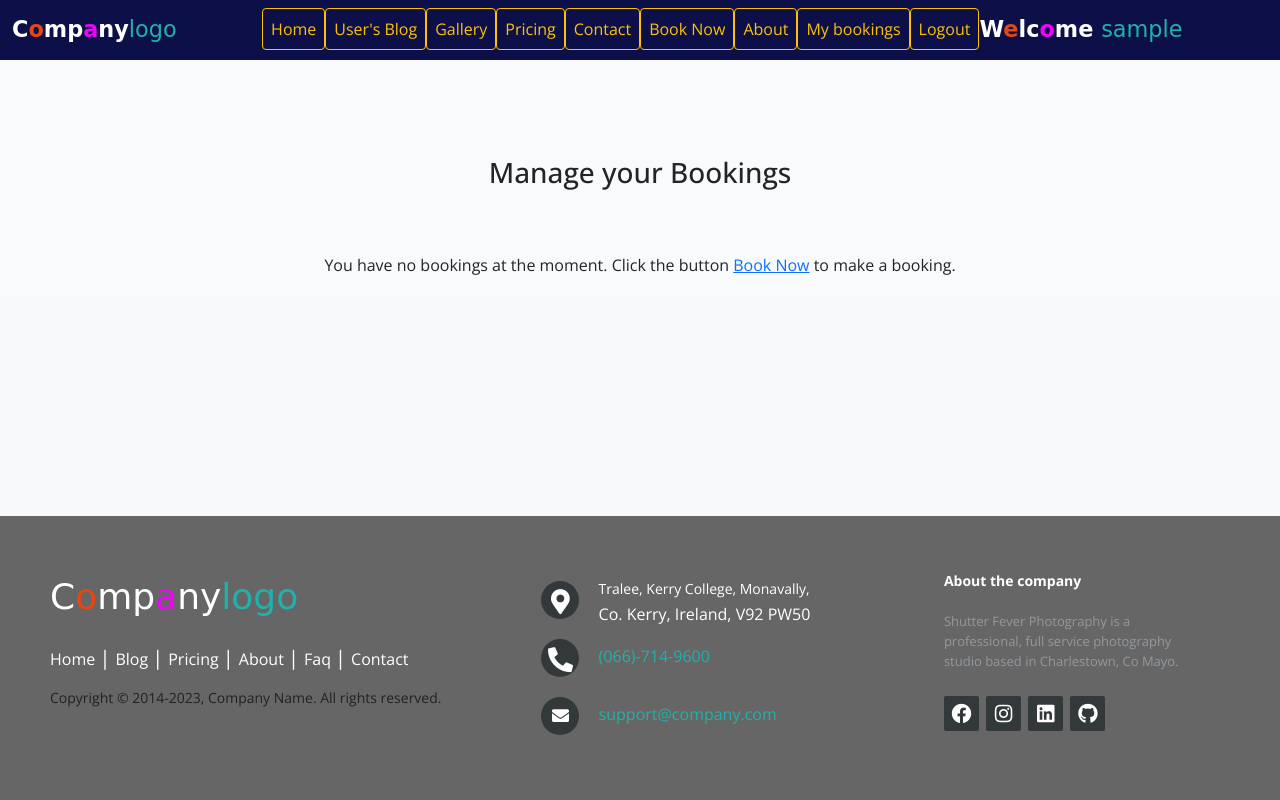
After one commit to SergiyKochenko/portfolio-project-four, a Django app: page /bookings/ in a window 1280 px wide. The commit adds this page. Run offline with Django 3.2, Linux system fonts and the light colour scheme; the visitor is signed in with stand-in values (Sample User, id 1); data that the repository does not hold is empty; some web fonts are replaced.

Commit message:
add booking

```diff
--- a/blog/urls.py
+++ b/blog/urls.py
@@ -10,6 +10,14 @@ admin.site.index_title= 'Admin Site'
 # ==================
 urlpatterns = [
     path('', views.PostList.as_view(), name='home'),
+
+    path('services/', views.services, name="services"),
+    path('booknow/', views.booknow, name="booknow"),
+    path('bookings/', views.bookings, name='bookings'),
+    path('change/<int:booking_id>/', views.change_booking, name='change_booking'),
+    path('delete-booking/<int:booking_id>/', views.delete_booking, name='delete_booking'),
+
+
     path('about/', views.about_page, name='about'),
     path('usersblog/', views.usersblog_page, name='usersblog'),
     path('create-post/', views.create_post, name='create-post'),
@@ -21,4 +29,6 @@ urlpatterns = [
     path('post-delete/<str:slug>/', views.delete_post, name='blog-delete'),
     path('<str:slug>', views.usersblog_detail, name='usersblog_detail'),
     path('<slug:slug>/', views.PostDetail.as_view(), name='post_detail'),
+
+
 ]
--- a/blog/views.py
+++ b/blog/views.py
@@ -6,9 +6,12 @@ from .models import Post
 from .forms import CommentForm, CreatePostForm, PostUpdateForm
 from django.contrib import messages
 
+# =================================
 
+from .forms import BookingForm
+from .models import Booking
 
-
+# ===============================
 
 
 def about_page(request):
@@ -122,6 +125,90 @@ def contact_page(request):
 
 
 
+# ==============================================================================
+
+def services(request):
+    """
+    This view renders to the user the services page.
+    """
+    services = Service.objects.all()
+    return render(request, 'services.html', {'services': services})
+
+
+def booknow(request):
+    """The view for the booking page. If user is logged in it renders the
+    booknow.html, otherwise it redirects user to the login page or signup page.
+    """
+    if request.method == 'POST':
+        form = BookingForm(request.POST)
+        if form.is_valid():
+            booking_form = form.save(commit=False)
+            booking_form.user = request.user
+            booking_form.save()
+            return redirect('bookings')
+        else:
+            messages.error(request, "Please enter correct data")
+            return render(request, 'booknow.html', {'form': form})
+    form = BookingForm()
+    return render(request, 'booknow.html', {'form': form})
+
+
+def bookings(request):
+    """This view checks if user is logged in and renders the
+    bookings.html page which shows user bookings and otherwise
+    it redirects to the signup page
+    """
+    if request.user.is_authenticated:
+        bookings = Booking.objects.filter(user=request.user)
+        context = {
+           'bookings': bookings
+        }
+        return render(request, 'bookings.html', context)
+    else:
+        return redirect('../accounts/signup')
+
+
+def change_booking(request, booking_id):
+    """The view that renders the change_booking page where the user can
+    update a current booking.
+    """
+    record = get_object_or_404(Booking, id=booking_id)
+
+    if request.method == 'POST':
+        form = BookingForm(request.POST, instance=record)
+        if form.is_valid():
+            form.save()
+            messages.success(request, 'You succesfully updated your booking.')
+            return redirect('bookings')
+        else:
+            return render(request, 'change-booking.html', {'form': form})
+    form = BookingForm(instance=record)
+    context = {'form': form, 'record': record}
+    return render(request, 'change-booking.html', context)
+
+
+def delete_booking(request, booking_id):
+    """
+    Function enables user to delete a booking record
+    """
+
+    record = get_object_or_404(Booking, id=booking_id)
+    if request.method == "POST":
+        form = BookingForm(request.POST, instance=record)
+        if record.delete():
+            messages.success(request, 'Your booking has been deleted.')
+            return redirect('bookings')
+
+    form = BookingForm(instance=record)
+    context = {
+        'form': form, 'record': record}
+    return render(request, 'delete-booking.html', context)
+
+
+# =====================================================================
+
+
+
 
 class PostList(generic.ListView):
     model = Post
--- a/templates/account/logout.html
+++ b/templates/account/logout.html
@@ -6,7 +6,7 @@
 
 {% block content %}
 
-<style>
+<!-- <style>
 
 .bg-success {
     background-color: #f1f4f3!important;
@@ -54,7 +54,7 @@ form{
 	background-color: #008080;
 	color:#fff;
 }
-</style>
+</style> -->
 
 <div  class="row main-content bg-success text-center text-font">
   <div class="row">
--- a/templates/base.html
+++ b/templates/base.html
@@ -45,47 +45,53 @@
 
 
                     <li class="nav-item">
-                        <a class="nav-link {% if request.path == '/' %}active{% endif %} butn text-font" aria-current="page" href="{% url 'home' %}">Home</a>
+                        <a class="btn btn-outline-warning book-now d-inline-flex p-2 d-none d-lg-flex{% if request.path == '/' %}active{% endif %}" aria-current="page" href="{% url 'home' %}">Home</a>
                     </li>
 
                     <li class="nav-item">
-                        <a class="nav-link {% if request.path == '/usersblog/' %}active{% endif %} butn text-font" aria-current="page" href="{% url 'usersblog' %}">User's Blog</a>
+                        <a class="btn btn-outline-warning book-now d-inline-flex p-2 d-none d-lg-flex{% if request.path == '/usersblog/' %}active{% endif %}" aria-current="page" href="{% url 'usersblog' %}">User's Blog</a>
                     </li>
 
                     <li class="nav-item">
-                        <a class="nav-link {% if request.path == '/gallery/' %}active{% endif %} butn text-font" aria-current="page" href="{% url 'gallery' %}">Gallery</a>
+                        <a class="btn btn-outline-warning book-now d-inline-flex p-2 d-none d-lg-flex {% if request.path == '/gallery/' %}active{% endif %}" aria-current="page" href="{% url 'gallery' %}">Gallery</a>
                     </li>
 
                     <li class="nav-item">
-                        <a class="nav-link {% if request.path == '/pricing/' %}active{% endif %} butn text-font" aria-current="page" href="{% url 'pricing' %}">Pricing</a>
+                        <a class="btn btn-outline-warning book-now d-inline-flex p-2 d-none d-lg-flex{% if request.path == '/pricing/' %}active{% endif %}" aria-current="page" href="{% url 'pricing' %}">Pricing</a>
                     </li>
 
                     <li class="nav-item">
-                        <a class="nav-link {% if request.path == '/contact/' %}active{% endif %} butn text-font" aria-current="page" href="{% url 'contact' %}">Contact</a>
+                        <a class="btn btn-outline-warning book-now d-inline-flex p-2 d-none d-lg-flex{% if request.path == '/contact/' %}active{% endif %}" aria-current="page" href="{% url 'contact' %}">Contact</a>
                     </li>
 
                     <li class="nav-item">
-                        <a class="nav-link {% if request.path == '/about/' %}active{% endif %} butn text-font" aria-current="page" href="{% url 'about' %}">About</a>
+                        <a class="btn btn-outline-warning book-now d-inline-flex p-2 d-none d-lg-flex" aria-current="page" href="{%url 'booknow' %}">Book Now</a>
+                    </li>
+
+                    <li class="nav-item">
+                        <a class="btn btn-outline-warning book-now d-inline-flex p-2 d-none d-lg-flex {% if request.path == '/about/' %}active{% endif %}" aria-current="page" href="{% url 'about' %}">About</a>
                     </li>
 
 
 
                     {% if user.is_authenticated %}
 
-
+                    <li class="nav-item">
+                        <a class="btn btn-outline-warning book-now d-inline-flex p-2 d-none d-lg-flex{% if request.path == '/account_logout/' %}active{% endif %}" href="{% url 'bookings' %}">My bookings</a>
+                    </li>
 
                     <li class="nav-item">
-                        <a class="nav-link {% if request.path == '/account_logout/' %}active{% endif %} butn text-font" href="{% url 'account_logout' %}">Logout</a>
+                        <a class="btn btn-outline-warning book-now d-inline-flex p-2 d-none d-lg-flex {% if request.path == '/account_logout/' %}active{% endif %}" href="{% url 'account_logout' %}">Logout</a>
                     </li>
 
 <a class="navbar-brand"><span class="brand text-font" style="color:white;">W<span class="red-o text-font">e</span>lc<span class="pink-a text-font">o</span>me <span class="thin text-font">{{ user.username }}</span></span></a>
 
                     {% else %}
                     <li class="nav-item">
-                        <a class="nav-link {% if request.path == '/account_signup/' %}active{% endif %} butn text-font" href="{% url 'account_signup' %}">Register</a>
+                        <a class="btn btn-outline-warning book-now d-inline-flex p-2 d-none d-lg-flex{% if request.path == '/account_signup/' %}active{% endif %}" href="{% url 'account_signup' %}">Register</a>
                     </li>
                     <li class="nav-item">
-                        <a class="nav-link {% if request.path == '/account_login/' %}active{% endif %} butn text-font" href="{% url 'account_login' %}">Login</a>
+                        <a class="btn btn-outline-warning book-now d-inline-flex p-2 d-none d-lg-flex{% if request.path == '/account_login/' %}active{% endif %}" href="{% url 'account_login' %}">Login</a>
                     </li>
 
 
--- /dev/null
+++ b/templates/bookings.html
@@ -0,0 +1,40 @@
+{%extends 'base.html' %}
+{% load static %}
+{% block content %}
+
+<div class="booking-page mt-5 pt-5 text-center">
+
+   <h3 class="text-center mb-5">Manage your Bookings</h3>
+   {% for b in bookings %}
+   <div class="card text-white bg-dark border-secondary">
+      <div class="card-body">
+
+         <div class="booking-text text-left">
+            <p>Your booking ID is: {{b.id}} </p>
+            <p class="text-white"><b>On {{b.date}} at {{b.time}}</b></p>
+            <p>You booked:</p>
+            <p>{{b.service.service_name}}</p>
+            <p><b>Balance to pay: €{{b.service.price}}</b></p>
+
+            <a href="{% url 'change_booking' b.id %}"
+               class="card-link btn btn-secondary btn-book-secondary mt-3 mb-3">
+               <i class="fa-solid fa-pen-to-square"></i> Change</a>
+            <a href="{% url 'delete_booking' b.id %}"
+               class="card-link btn btn-outline-warning btn-book-warning mt-3 mb-3">
+               <i class="fa-solid fa-trash-can"></i> Delete</a>
+
+         </div>
+      </div>
+   </div>
+   {% empty %}
+   <div class="booknow-msg p-2">
+      <p class="pt-2">You have no bookings at the moment.
+          Click the button <a href="{%url 'booknow' %}" class="orange">Book Now</a> to make a booking.</p>
+   </div>
+
+
+   {% endfor %}
+
+</div>
+
+{% endblock content %}
--- a/templates/contact.html
+++ b/templates/contact.html
@@ -13,7 +13,7 @@
 <h1 class="elementor text-font button-wrapper" data-settings="{&quot;_animation&quot;:&quot;fadeIn&quot;,&quot;_animation_delay&quot;:2300}" data-widget_type="heading.default">Get In Touch</h1>
 
 <p class="elementor text-font button-wrapper">Let’s Talk About Your Shoot Today</p>
-<a class="button-wrapper" href="https://shutterfeverphotography.ie/book/" >
+<a class="button-wrapper" href="{%url 'booknow' %}" >
 <span>
 	<button type="button" class="btn btn-primary btn-lg">Book Now</button>
 </span>
```
Also changed, not shown: blog/admin.py (+30 -0 lines), blog/forms.py (+43 -0 lines), blog/models.py (+74 -0 lines), templates/booknow.html (added, +37 -0 lines), templates/change-booking.html (added, +25 -0 lines), templates/delete-booking.html (added, +35 -0 lines), templates/services.html (added, +31 -0 lines), blog/migrations/0002_auto_20230310_1405.py (added).
